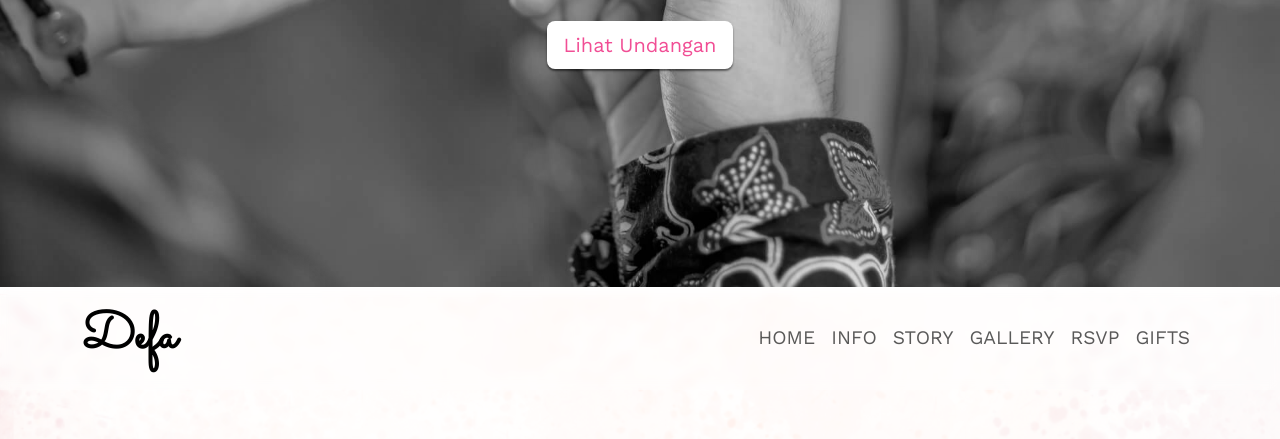
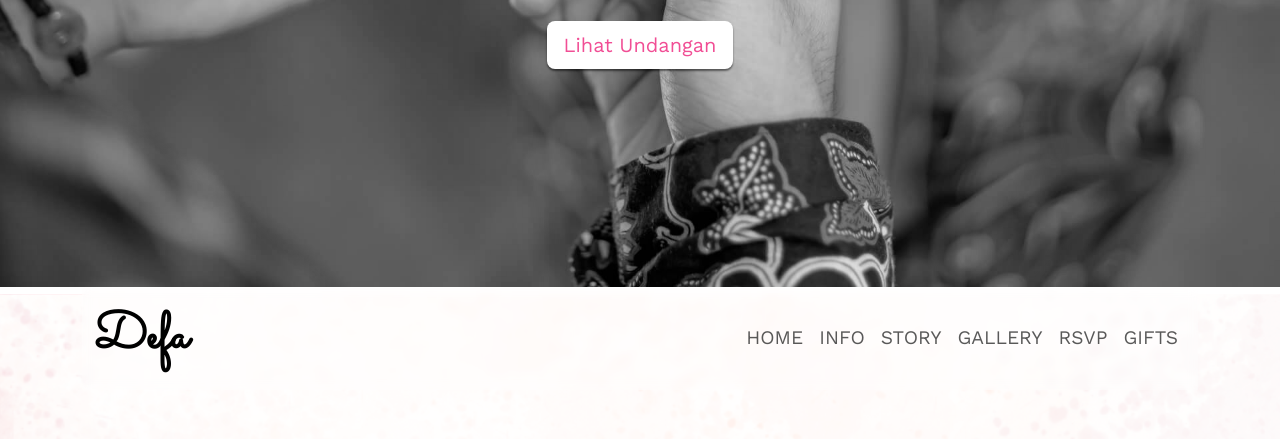
Before and after one commit to ahmadfatonih/defa-weeding, a plain HTML site: page index.html in a window 1280 px wide. Shown: the part 513-952 px from the top of the page. Drawn offline with nearby package versions, Linux system fonts and the light colour scheme.

Commit message:
fix-layout

```diff
--- a/index.html
+++ b/index.html
@@ -45,6 +45,7 @@
       </main>
     </section>
 
+    <div class="container">
       <nav class="navbar navbar-expand-md bg-transparent sticky-top mynavbar">
         <div class="container">
           <a class="navbar-brand" href="#">Defa</a>
@@ -86,6 +87,7 @@
           </div>
         </div>
       </nav>
+    </div>
 
     <section id="home" class="home">
       <div class="container">
--- a/style.css
+++ b/style.css
@@ -8,6 +8,16 @@ body {
   font-size: 1.2rem;
   font-family: "Work Sans", sans-serif;
   min-height: 4000px;
+}
+
+html,
+body {
+  width: 100%;
+  overflow-x: hidden;
+}
+
+.offcanvas {
+  max-width: 80%;
 }
 
 .hero::before {
@@ -203,6 +213,10 @@ body {
     font-size: 65%;
   }
 
+  .offcanvas {
+    width: 80%;
+  }
+
   .mynavbar .nav-link {
     font-size: 2rem;
     text-align: center;
```
Lines whose indentation alone changed are shown as unchanged.
